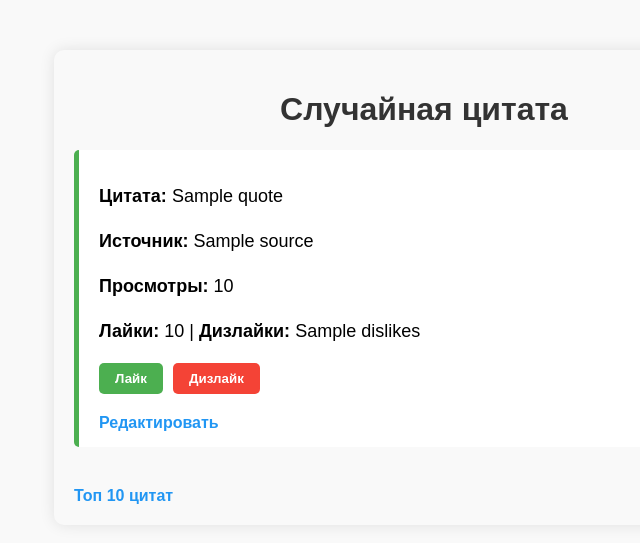
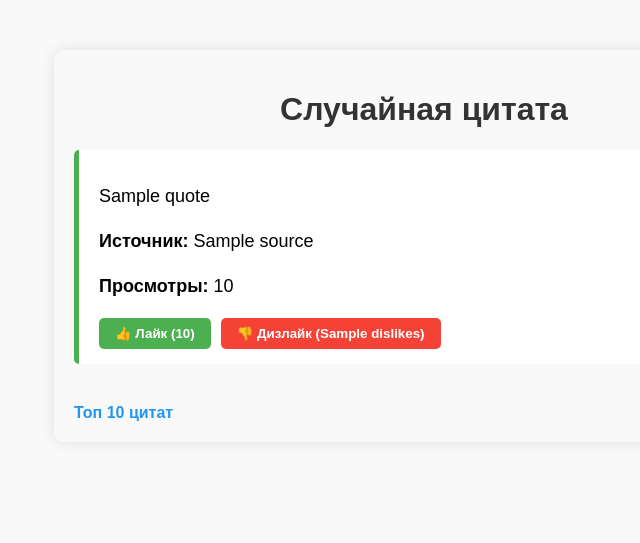
Before and after one commit to MacloProfile/quotes-project, a Django app: template app/templates/index.html in a window 1280 px wide. Shown: the top 543 px of the page, without its empty margins (216-856 px from the left). Run offline with Django 3.2, Linux system fonts and the light colour scheme; the template is opened without the code that fills it: most values are stand-ins (such as "Sample title", 1, 10 or a date in 2020).

Commit message:
add blocks for templates

```diff
--- /dev/null
+++ b/app/templates/blocks/quote_block.html
@@ -0,0 +1,16 @@
+<div class="quote">
+    <p>{{ quote.quote }}</p>
+    <p><strong>Источник:</strong> {{quote.source}}</p>
+    <p><strong>Просмотры:</strong> {{quote.views}}</p>
+
+    <div class="buttons">
+        <form method="post" action="{% url 'like_quote' quote.id %}">
+            {% csrf_token %}
+            <button type="submit" class="like">👍 Лайк ({{ quote.likes }})</button>
+        </form>
+        <form method="post" action="{% url 'dislike_quote' quote.id %}">
+            {% csrf_token %}
+            <button type="submit" class="dislike">👎 Дизлайк ({{ quote.dislikes }})</button>
+        </form>
+    </div>
+</div>
--- a/app/templates/edit_quote.html
+++ b/app/templates/edit_quote.html
@@ -2,6 +2,8 @@
 <html>
 <head>
     <title>Редактировать цитату</title>
+    {% load static %}
+    <link rel="stylesheet" href="{% static 'css/style.css' %}">
 </head>
 <body>
     <h1>Редактировать цитату</h1>
--- a/app/templates/index.html
+++ b/app/templates/index.html
@@ -9,26 +9,7 @@
     <h1>Случайная цитата</h1>
 
     {% if quote %}
-        <div class="quote">
-            <p><strong>Цитата:</strong> {{quote.quote}}</p>
-            <p><strong>Источник:</strong> {{quote.source}}</p>
-            <p><strong>Просмотры:</strong> {{quote.views}}</p>
-            <p><strong>Лайки:</strong> {{quote.likes}} | <strong>Дизлайки:</strong> {{quote.dislikes}}</p>
-
-            <div class="buttons">
-                <form method="post" action="{% url 'like_quote' quote.id %}">
-                    {% csrf_token %}
-                    <button type="submit" class="like">Лайк</button>
-                </form>
-
-                <form method="post" action="{% url 'dislike_quote' quote.id %}">
-                    {% csrf_token %}
-                    <button type="submit" class="dislike">Дизлайк</button>
-                </form>
-            </div>
-
-            <a href="{% url 'edit_quote' quote.id %}">Редактировать</a>
-        </div>
+        {% include 'blocks/quote_block.html' %}
     {% else %}
         <p>Цитат пока нет</p>
     {% endif %}
```
Also changed, not shown: app/templates/add_quote.html (+5 -3 lines), app/templates/top.html (+1 -16 lines).
